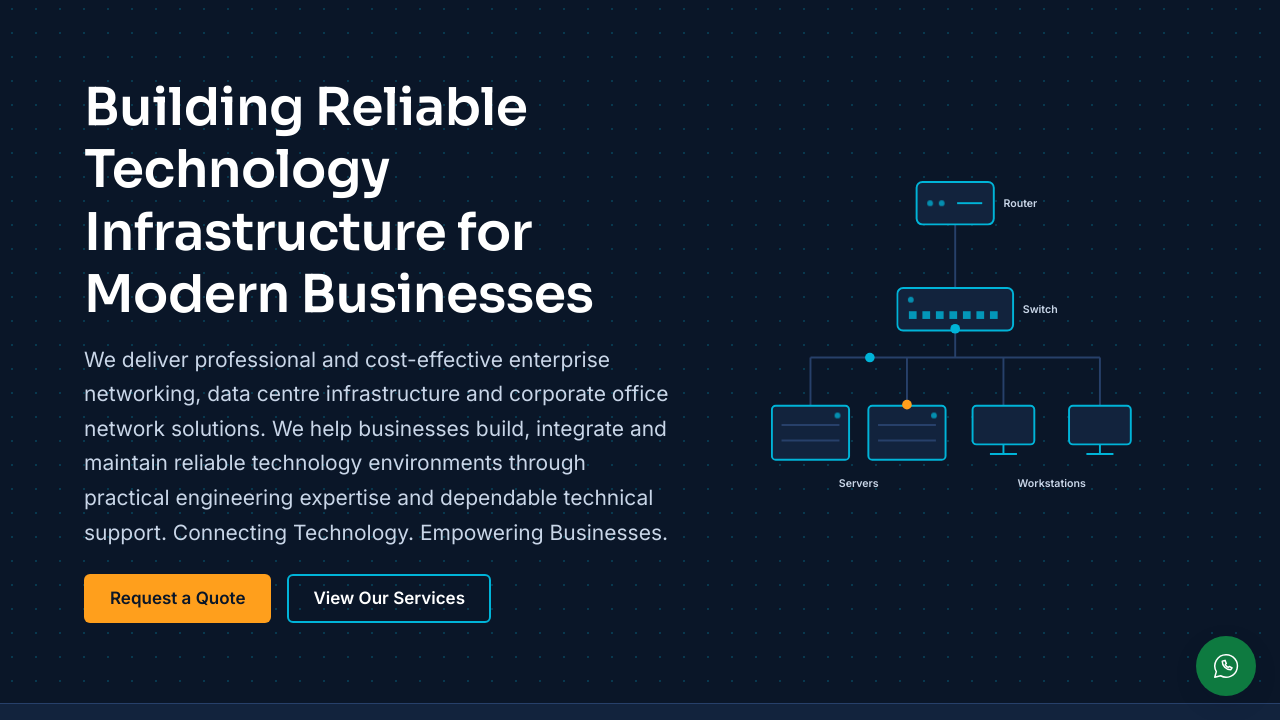
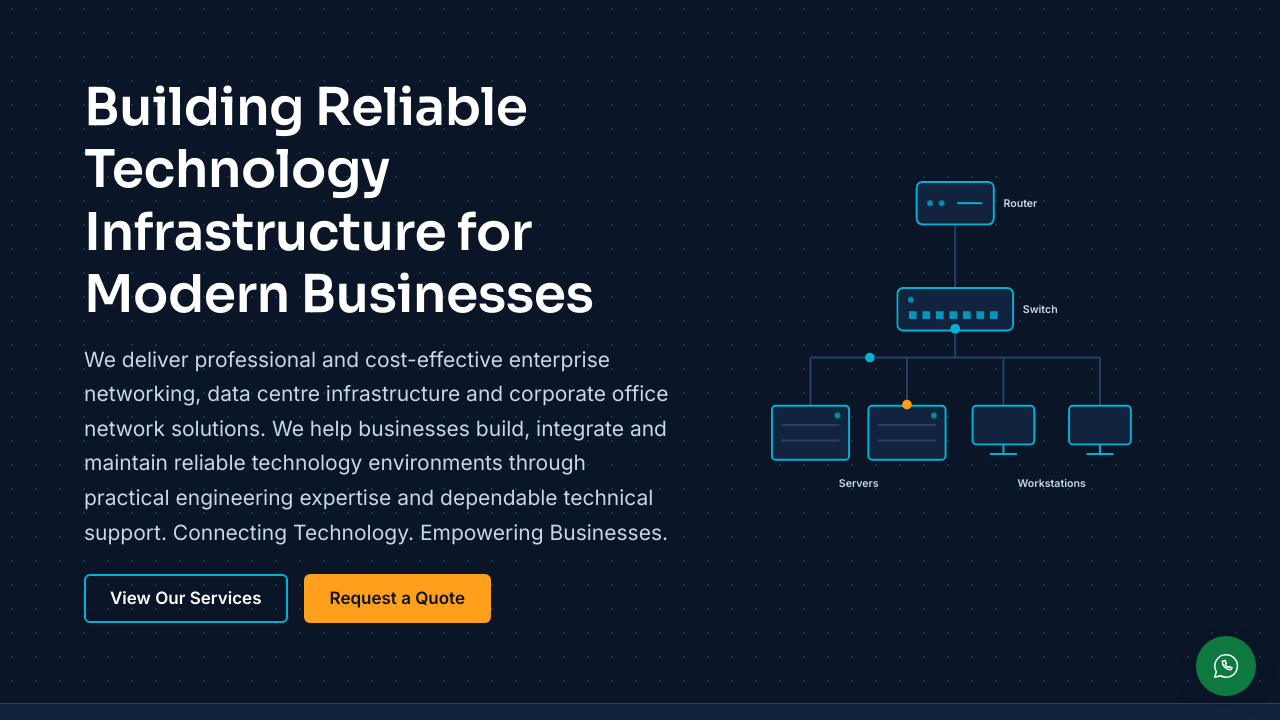
Before and after one commit to Monemax94/chuks_tech, a plain HTML site: page index.html in a window 1280 px wide. Shown: the part 80-800 px from the top of the page. Drawn offline with Linux system fonts and the light colour scheme.

Commit message:
updated the landing page

```diff
--- a/index.html
+++ b/index.html
@@ -61,7 +61,7 @@
 <div><h1>Building Reliable Technology Infrastructure for Modern Businesses</h1>
 <p>   We deliver professional and cost-effective enterprise networking, data centre infrastructure and corporate office network solutions. We help businesses build, integrate and maintain reliable technology environments through practical engineering expertise and dependable technical support.
 Connecting Technology. Empowering Businesses.</p>
-<div class="btn-row"><a class="btn btn-primary" href="request-quote.html">Request a Quote</a><a class="btn btn-secondary" href="services.html">View Our Services</a></div></div>
+<div class="btn-row"><a class="btn btn-secondary" href="services.html">View Our Services</a><a class="btn btn-primary" href="request-quote.html">Request a Quote</a></div></div>
 <div class="hero-visual" role="img" aria-label="Animated network diagram: a router connected to a switch, which connects to servers and workstations"><svg viewBox="0 0 500 400" aria-hidden="true" focusable="false">
 <path class="topo-link" d="M250 74V140M250 184V212M100 212H400M100 212V262M200 212V262M300 212V262M400 212V262"/>
 <rect class="topo-node" x="210" y="30" width="80" height="44" rx="6"/><circle class="led" cx="224" cy="52" r="3"/><circle class="led" cx="236" cy="52" r="3"/><path d="M252 52h26" stroke="#00B4D8" stroke-width="2"/>
```
